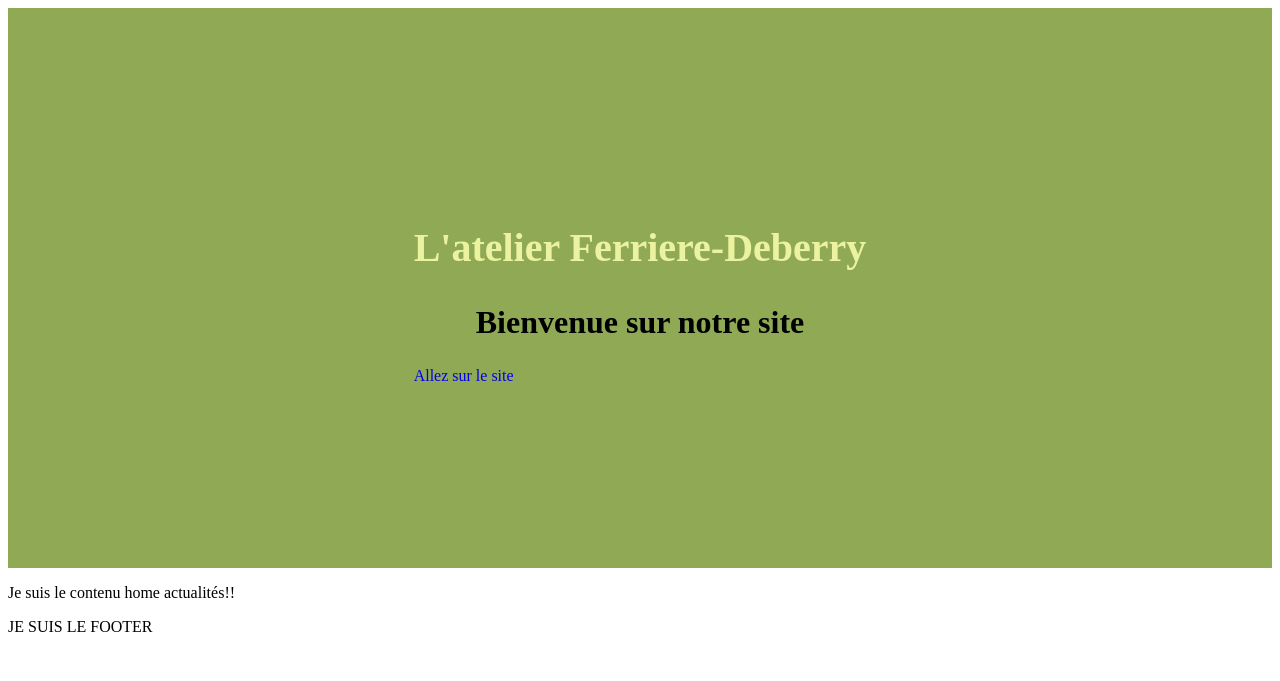
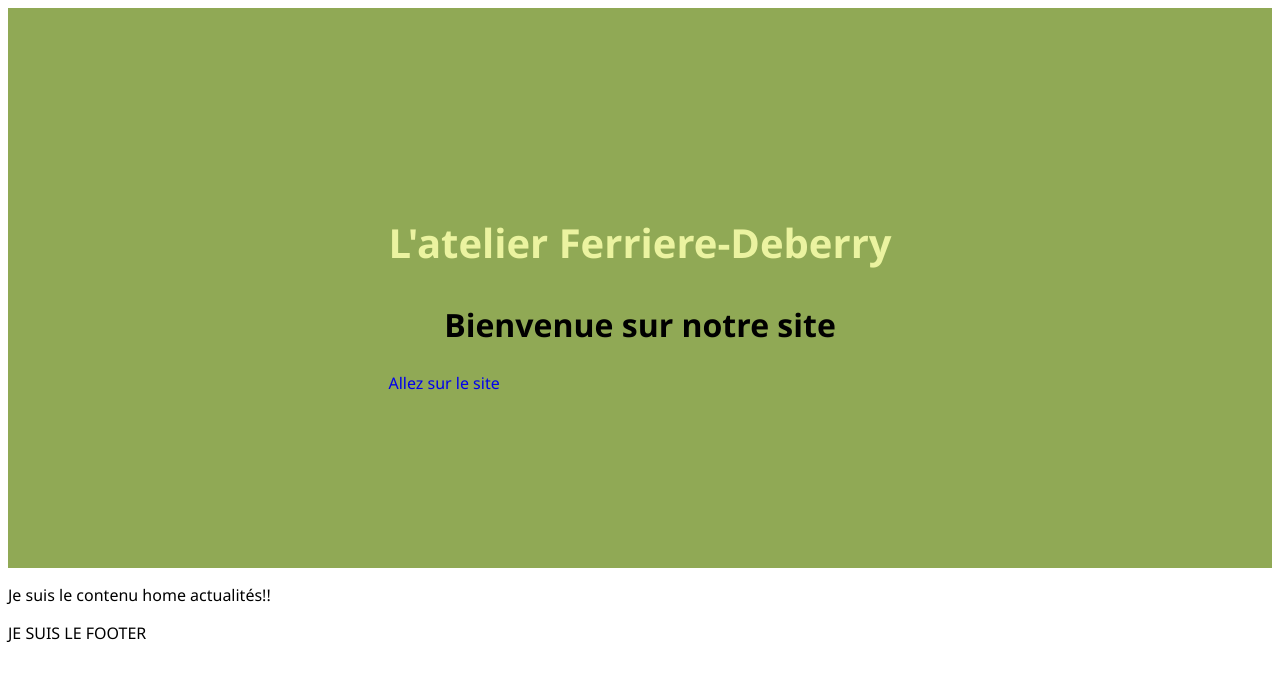
Before and after one commit to AnthonyMoreau/AtelierFerriere, a PHP site: page /?page=1 in a window 1280 px wide. Shown: the top 681 px of the page. Run offline with PHP 8.4, Linux system fonts and the light colour scheme; style sheets or scripts are compiled from the project's sources.

Commit message:
Formation

```diff
--- /dev/null
+++ b/admin/index.php
@@ -0,0 +1,3 @@
+<?php
+
+echo "admin page";
--- a/assets/scss/scss/reset.scss
+++ b/assets/scss/scss/reset.scss
@@ -1,3 +1,7 @@
+body{
+    font-family: 'Segoe UI', Tahoma, Geneva, Verdana, sans-serif;
+    font-size: 16px;
+}
 a{
     text-decoration: none;
 }
--- a/style.css
+++ b/style.css
@@ -1,3 +1,8 @@
+body {
+  font-family: "Segoe UI", Tahoma, Geneva, Verdana, sans-serif;
+  font-size: 16px;
+}
+
 a {
   text-decoration: none;
 }
```
Also changed, not shown: 1 other file.
